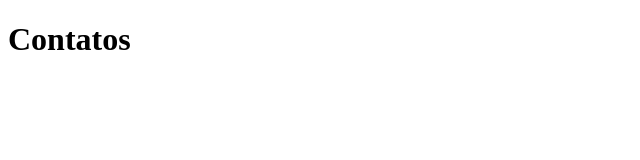
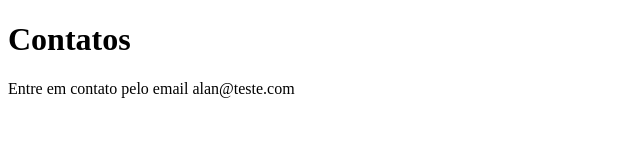
Before and after one commit to AlanMSouza/sistema-de-cadastro-alura, a plain HTML site: page contato.html in a window 1280 px wide. Shown: the whole page, without its empty margins (0-640 px from the left). Drawn offline with Linux system fonts and the light colour scheme.

Commit message:
adicionando email de contato

```diff
--- a/contato.html
+++ b/contato.html
@@ -8,5 +8,6 @@
 </head>
 <body>
     <h1>Contatos</h1>
+    <p>Entre em contato pelo email alan@teste.com</p>
 </body>
 </html>
```
